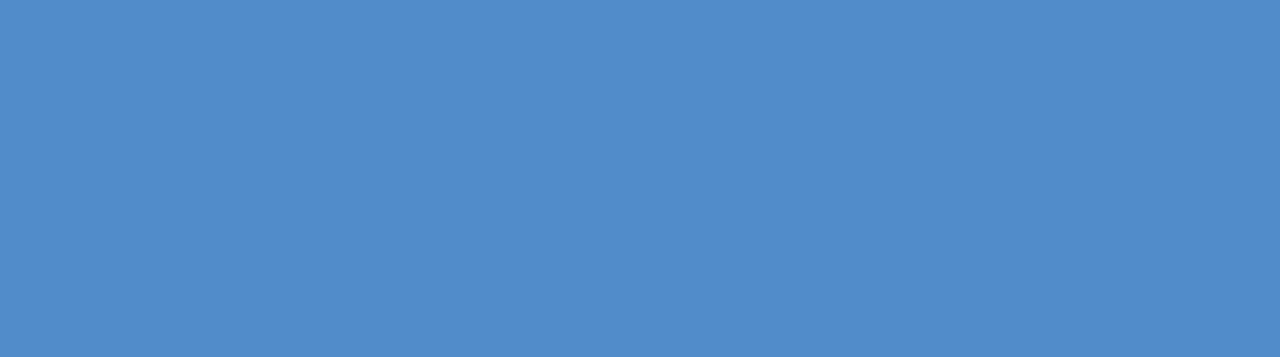
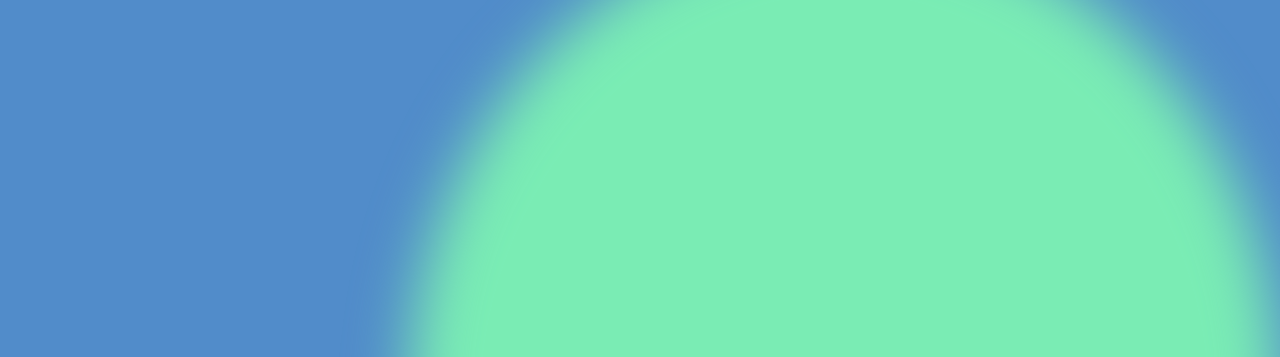
Before and after one commit to RT3-art/Ray-Thomas-III---09-08-22, a plain HTML site: page index.html in a window 1280 px wide. Shown: the top 357 px of the page. Drawn offline with Linux system fonts and the light colour scheme.

Commit message:
Fixed a mistake to add the circle.

```diff
--- a/index.html
+++ b/index.html
@@ -37,8 +37,8 @@
   }
 
   #circle {
-    width: 50ww;
-    height: 50ww;
+    width: 75vw;
+    height: 75vw;
     border-radius: 50%;
     filter: blur(30px);
     animation: circle-pulse 5s infinite;
```
